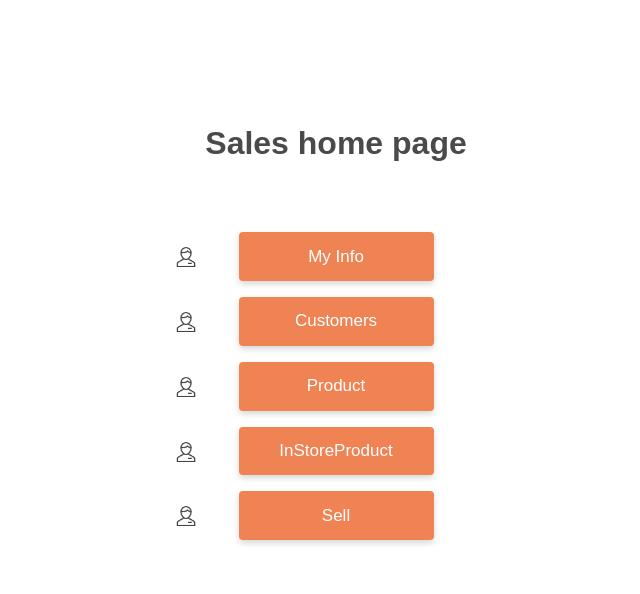
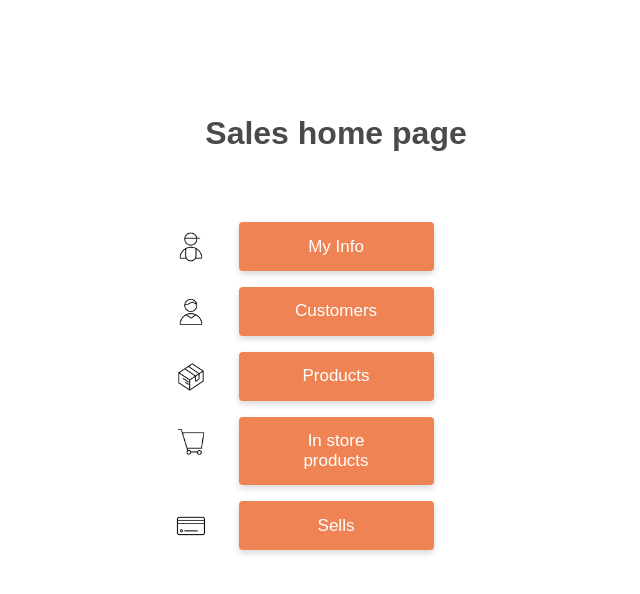
Before and after one commit to Zhenyettta/3LAGODA, a Django app: page /home/ in a window 1280 px wide. Shown: the part 70-664 px from the top of the page, without its empty margins (304-944 px from the left). Run offline with Django 4.2, Linux system fonts and the light colour scheme.

Commit message:
Icons added

```diff
--- a/3LAGODA/static/css/style.css
+++ b/3LAGODA/static/css/style.css
@@ -41,10 +41,37 @@ form .form-field::before {
 }
 
 form .form-field:nth-child(2)::before {
-    background-image: url('../images/user-icon.png');
-    width: 20px;
-    height: 20px;
-    top: 15px;
+    width: 30px;
+    height: 30px;
+    top: 10px;
+}
+
+form .field-1:nth-child(2)::before {
+    background-image: url('../images/sale-icon.png');
+}
+
+form .field-2:nth-child(2)::before {
+    background-image: url('../images/customer-icon.png');
+}
+
+form .field-3:nth-child(2)::before {
+    background-image: url('../images/category-icon.png');
+}
+
+form .field-4:nth-child(2)::before {
+    background-image: url('../images/product-icon.png');
+}
+
+form .field-5:nth-child(2)::before {
+    background-image: url('../images/in-store-product-icon.png');
+}
+
+form .field-6:nth-child(2)::before {
+    background-image: url('../images/check-icon.png');
+}
+
+form .field-7:nth-child(2)::before {
+    background-image: url('../images/sell-icon.png');
 }
 
 form .form-field:nth-child(3)::before {
--- a/3LAGODA/templates/manager/employee/add_employee.html
+++ b/3LAGODA/templates/manager/employee/add_employee.html
@@ -89,7 +89,7 @@
             <div><input class="input" type="password" id="password" name="password" required></div>
         </div>
         <div class="btn-div">
-            <button class="button button-confirm" id="create-employee-btn">Create Employee</button>
+            <button id="create-employee-btn">Create Employee</button>
         </div>
     </form>
 
--- a/3LAGODA/templates/sales/home.html
+++ b/3LAGODA/templates/sales/home.html
@@ -31,7 +31,7 @@
         <div id="my_info">
             <form action="{% url 'my_info' %}" method="post">
                 {% csrf_token %}
-                <div class="form-field">
+                <div class="form-field field-1">
                     <button id="login-btn" class="btn btn-manager" type="submit">My Info</button>
                 </div>
             </form>
@@ -39,29 +39,29 @@
 
         <form action="{% url 'customers_view' %}" method="post">
             {% csrf_token %}
-            <div class="form-field">
+            <div class="form-field field-2">
                 <button id="login-btn" class="btn btn-manager" type="submit">Customers</button>
             </div>
         </form>
 
         <form action="{% url 'product_view' %}" method="post">
             {% csrf_token %}
-            <div class="form-field">
-                <button id="login-btn" class="btn btn-manager" type="submit">Product</button>
+            <div class="form-field field-4">
+                <button id="login-btn" class="btn btn-manager" type="submit">Products</button>
             </div>
         </form>
 
         <form action="{% url 'instoreproducts_view' %}" method="post">
             {% csrf_token %}
-            <div class="form-field">
-                <button id="login-btn" class="btn btn-manager" type="submit">InStoreProduct</button>
+            <div class="form-field field-5">
+                <button id="login-btn" class="btn btn-manager" type="submit">In store products</button>
             </div>
         </form>
 
         <form action="{% url 'sale' %}" method="post">
             {% csrf_token %}
-            <div class="form-field">
-                <button id="login-btn" class="btn btn-manager" type="submit">Sell</button>
+            <div class="form-field field-7">
+                <button id="login-btn" class="btn btn-manager" type="submit">Sells</button>
             </div>
         </form>
 
```
Also changed, not shown: 3LAGODA/templates/manager/manager.html (+6 -6 lines), 3LAGODA/static/images/category-icon.png (added), 3LAGODA/static/images/check-icon.png (added), 3LAGODA/static/images/customer-icon.png (added), 3LAGODA/static/images/in-store-product-icon.png (added), 3LAGODA/static/images/product-icon.png (added), 3LAGODA/static/images/sale-icon.png (added), 3LAGODA/static/images/sell-icon.png (added).
